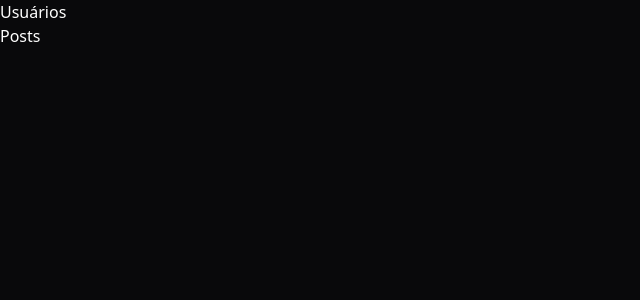
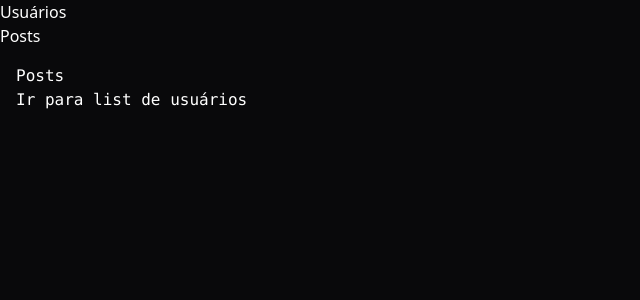
Before and after one commit to fernandobfr10/jstack-react-query, a React (Vite) app: page /posts in a window 1280 px wide. Shown: the top 300 px of the page, without its empty margins (0-640 px from the left). Built offline with nearby package versions, Linux system fonts and the light colour scheme.

Commit message:
using queryClient in others components with useQueryClient hook and prefecth

```diff
--- a/src/Posts.tsx
+++ b/src/Posts.tsx
@@ -1,22 +1,30 @@
-import { useQuery } from "@tanstack/react-query"
+import { useQueryClient } from "@tanstack/react-query"
+import { Link } from "react-router-dom"
+
 import { IUser } from "./types/types"
+
 import { sleep } from "./utils/sleep"
 
 export function Posts() {
-  const {data: users} = useQuery({
+  const queryClient = useQueryClient() // É o mesmo queryClient que é passado para o ReactQueryCacheProvider, apenas utilizamos o hook useQueryClient para acessá-lo.
+
+  function handleMouseEnter() {
+    queryClient.prefetchQuery({
       queryKey: ['users'],
-    enabled: false,
       queryFn: async (): Promise<IUser[]> => {
-      await sleep()
+            // throw new Error('Erro ao buscar usuários')
+            await sleep(1000)
             const response = await fetch('http://localhost:3000/users')
             return response.json()
           },
     })
+  }
 
   return (
     <div className="p-4">
       <pre>
-        {JSON.stringify(users, null, 2)}
+        Posts
+        <Link to='/' onMouseEnter={handleMouseEnter} className="block">Ir para list de usuários</Link>
       </pre>
     </div>
   )
--- a/src/Users.tsx
+++ b/src/Users.tsx
@@ -27,7 +27,7 @@ export function Users() {
     refetchOnWindowFocus: false,
     queryFn: async (): Promise<IUser[]> => {
       // throw new Error('Erro ao buscar usuários')
-      await sleep()
+      await sleep(1000)
       const response = await fetch('http://localhost:3000/users')
       return response.json()
     },
```
Lines whose indentation alone changed are shown as unchanged.
